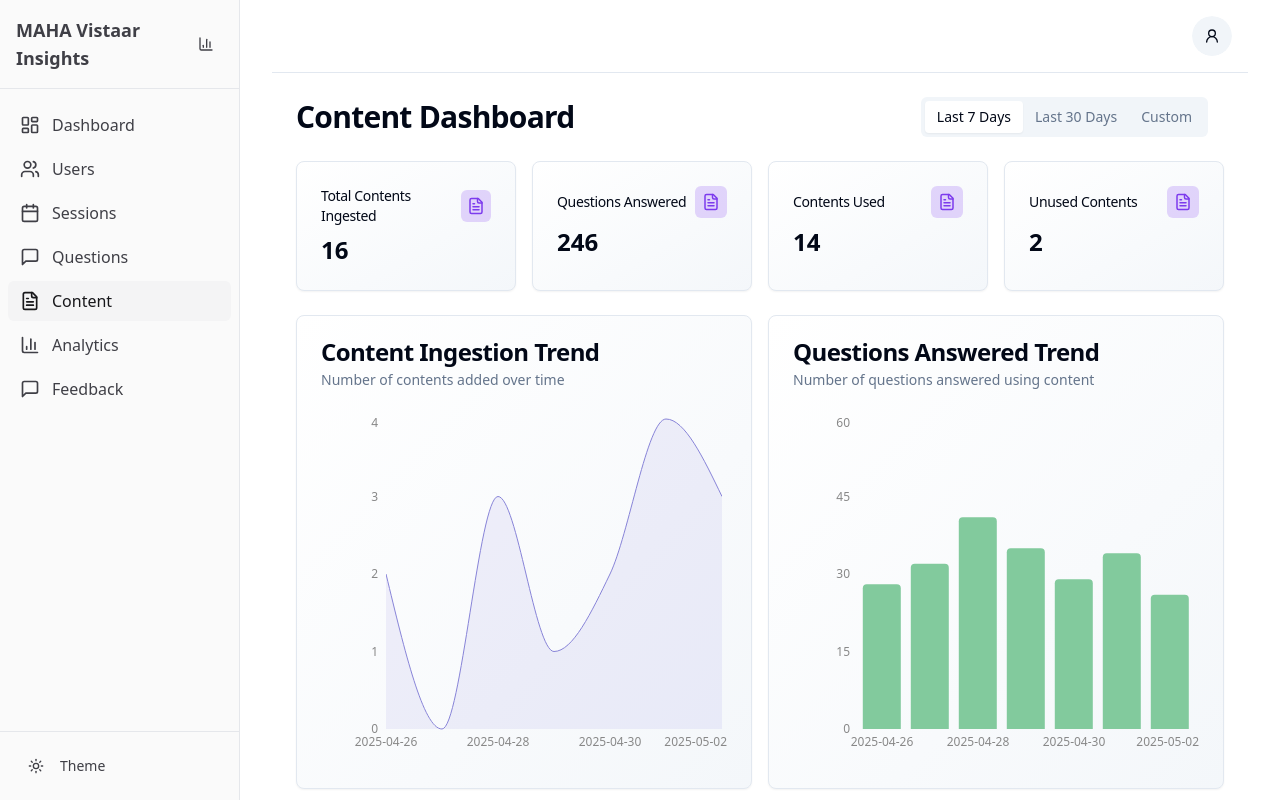
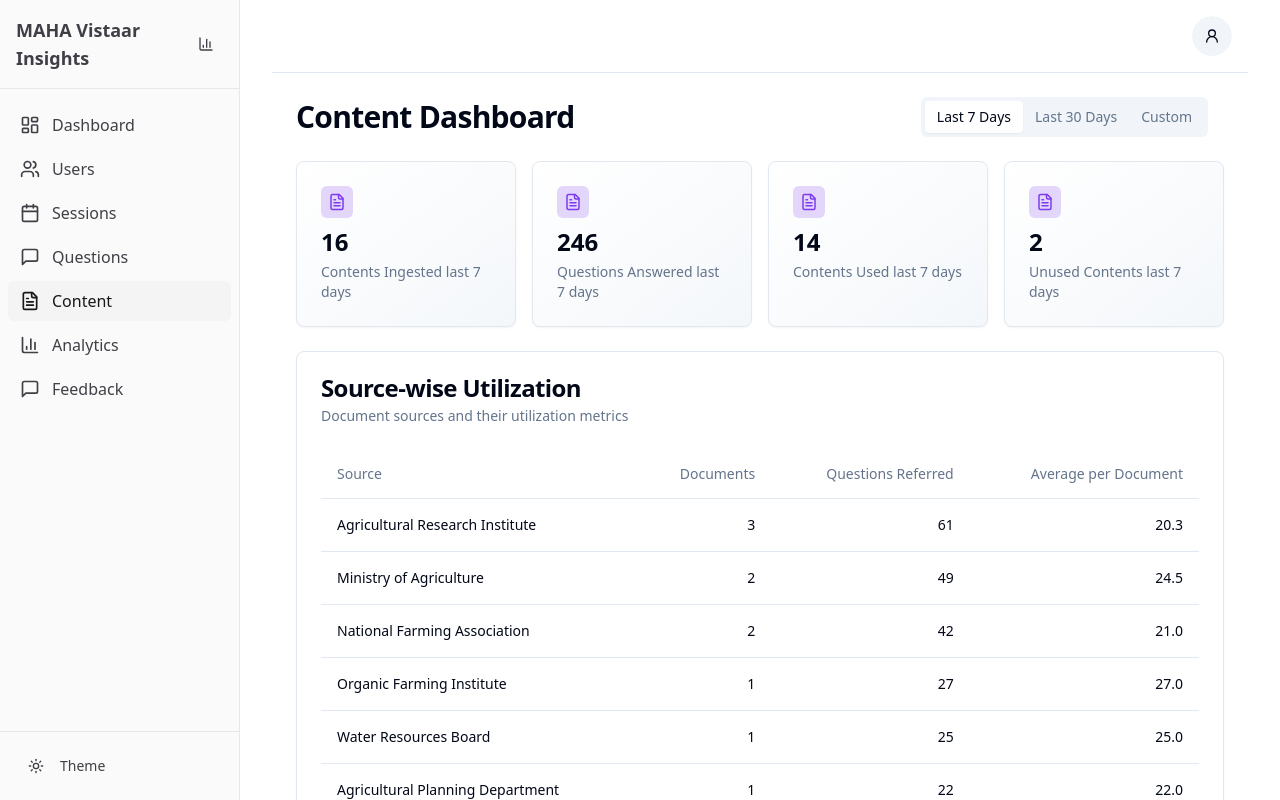
Before and after one commit to OpenAgriNet/oan-telemetry-dashboard-app, a React (Vite) app: page /content in a window 1280 px wide. Built offline with nearby package versions, Linux system fonts and the light colour scheme.

Commit message:
Refactor: Update content dashboard
Remove trend charts, update metric card display, and reorder content sections.

```diff
--- a/src/components/dashboard/MetricCard.tsx
+++ b/src/components/dashboard/MetricCard.tsx
@@ -40,22 +40,22 @@ const MetricCard: React.FC<MetricCardProps> = ({
   return (
     <Card className="card-gradient overflow-hidden">
       <CardHeader className="flex flex-row items-center justify-between pb-2 space-y-0">
-        <CardTitle className="text-sm font-medium">{title}</CardTitle>
         <div className="h-8 w-8 rounded-md bg-primary/20 flex items-center justify-center text-primary">
           {icon}
         </div>
       </CardHeader>
       <CardContent>
-        <div className="text-2xl font-bold">{value}</div>
-        {(description || trend) && (
-          <p className="mt-1 text-xs text-muted-foreground flex items-center">
-            {trend && (
-              <span className={`mr-1 ${getTrendColor()}`}>
-                {getTrendArrow()} {Math.abs(trend)}%
-              </span>
-            )}
-            {description}
-          </p>
+        <div className="text-2xl font-bold">{title}</div>
+        <p className="mt-1 text-sm text-muted-foreground">
+          {value}
+          {trend && (
+            <span className={`ml-2 ${getTrendColor()}`}>
+              {getTrendArrow()} {Math.abs(trend)}%
+            </span>
+          )}
+        </p>
+        {description && (
+          <p className="mt-1 text-xs text-muted-foreground">{description}</p>
         )}
       </CardContent>
     </Card>
--- a/src/pages/Content.tsx
+++ b/src/pages/Content.tsx
@@ -2,15 +2,12 @@
 import React, { useState } from "react";
 import { Card, CardContent, CardHeader, CardTitle, CardDescription } from "@/components/ui/card";
 import { Tabs, TabsContent, TabsList, TabsTrigger } from "@/components/ui/tabs";
-import { AreaChart, BarChart, Bar, Area, XAxis, YAxis, CartesianGrid, Tooltip, Legend, ResponsiveContainer } from "recharts";
 import { Table, TableBody, TableCell, TableHead, TableHeader, TableRow } from "@/components/ui/table";
-import { BarChart3, FileText } from "lucide-react";
-import { Button } from "@/components/ui/button";
+import { FileText } from "lucide-react";
 import DateRangePicker from "@/components/dashboard/DateRangePicker";
 import contentData from "../data/contentData.json";
 import { format } from "date-fns";
 import MetricCard from "@/components/dashboard/MetricCard";
-import TrendChart from "@/components/dashboard/TrendChart";
 
 const Content: React.FC = () => {
   const [dateRange, setDateRange] = useState<{ from: Date | undefined; to: Date | undefined }>({
@@ -18,7 +15,6 @@ const Content: React.FC = () => {
     to: undefined
   });
   const [activeTab, setActiveTab] = useState<string>("7days");
-  const [sourceViewMode, setSourceViewMode] = useState<"chart" | "table">("chart");
 
   // Format date for display
   const formatDate = (dateString: string) => {
@@ -53,6 +49,24 @@ const Content: React.FC = () => {
 
   const filteredMetrics = getFilteredMetricsByPeriod();
 
+  // Get period text based on active tab
+  const getPeriodText = () => {
+    if (dateRange.from && dateRange.to) {
+      return "in selected date range";
+    } else {
+      switch (activeTab) {
+        case "7days":
+          return "last 7 days";
+        case "30days":
+          return "last 30 days";
+        default:
+          return "";
+      }
+    }
+  };
+
+  const periodText = getPeriodText();
+
   return (
     <div className="space-y-6">
       <div className="flex justify-between items-center">
@@ -71,50 +85,65 @@ const Content: React.FC = () => {
         </div>
       </div>
 
-      {/* Metrics Cards */}
+      {/* Metrics Cards - Updated format */}
       <div className="grid gap-4 md:grid-cols-2 lg:grid-cols-4">
         <MetricCard
-          title="Total Contents Ingested"
-          value={contentData.metrics.totalContentsIngested}
+          title={contentData.metrics.totalContentsIngested.toString()}
+          value={`Contents Ingested ${periodText}`}
           icon={<FileText size={18} />}
         />
         <MetricCard
-          title="Questions Answered"
-          value={contentData.metrics.totalQuestionsAnswered}
+          title={contentData.metrics.totalQuestionsAnswered.toString()}
+          value={`Questions Answered ${periodText}`}
           icon={<FileText size={18} />}
         />
         <MetricCard
-          title="Contents Used"
-          value={contentData.metrics.totalContentsUsed}
+          title={contentData.metrics.totalContentsUsed.toString()}
+          value={`Contents Used ${periodText}`}
           icon={<FileText size={18} />}
         />
         <MetricCard
-          title="Unused Contents"
-          value={contentData.metrics.unusedContents}
+          title={contentData.metrics.unusedContents.toString()}
+          value={`Unused Contents ${periodText}`}
           icon={<FileText size={18} />}
         />
       </div>
 
-      {/* Charts */}
-      <div className="grid gap-4 grid-cols-1 md:grid-cols-2">
-        <TrendChart
-          title="Content Ingestion Trend"
-          description="Number of contents added over time"
-          data={filteredMetrics}
-          dataKey="contentsIngested"
-          type="area"
-          color="#8884d8"
-        />
-
-        <TrendChart
-          title="Questions Answered Trend"
-          description="Number of questions answered using content"
-          data={filteredMetrics}
-          dataKey="questionsAnswered"
-          type="bar"
-          color="#82ca9d"
-        />
-      </div>
+      {/* Source Utilization Section - Moved before Top 10 Most Used Contents */}
+      <Card>
+        <CardHeader>
+          <CardTitle>Source-wise Utilization</CardTitle>
+          <CardDescription>Document sources and their utilization metrics</CardDescription>
+        </CardHeader>
+        <CardContent>
+          <div className="overflow-auto">
+            <Table>
+              <TableHeader>
+                <TableRow>
+                  <TableHead>Source</TableHead>
+                  <TableHead className="text-right">Documents</TableHead>
+                  <TableHead className="text-right">Questions Referred</TableHead>
+                  <TableHead className="text-right">Average per Document</TableHead>
+                </TableRow>
+              </TableHeader>
+              <TableBody>
+                {contentData.sourceUtilization.map((source, index) => (
+                  <TableRow key={index}>
+                    <TableCell className="font-medium">{source.source}</TableCell>
+                    <TableCell className="text-right">{source.documentsCount}</TableCell>
+                    <TableCell className="text-right">{source.questionsReferred}</TableCell>
+                    <TableCell className="text-right">
+                      {source.documentsCount > 0
+                        ? (source.questionsReferred / source.documentsCount).toFixed(1)
+                        : "0"}
+                    </TableCell>
+                  </TableRow>
+                ))}
+              </TableBody>
+            </Table>
+          </div>
+        </CardContent>
+      </Card>
 
       {/* Content Tables - Full row layout */}
       <Card>
@@ -186,85 +215,6 @@ const Content: React.FC = () => {
           </div>
         </CardContent>
       </Card>
-
-      {/* Source Utilization Section */}
-      <Card>
-        <CardHeader className="flex flex-row items-center justify-between">
-          <div>
-            <CardTitle>Source-wise Utilization</CardTitle>
-            <CardDescription>Document sources and their utilization metrics</CardDescription>
-          </div>
-          <div className="flex space-x-2">
-            <Button
-              variant={sourceViewMode === "chart" ? "default" : "outline"}
-              size="sm"
-              onClick={() => setSourceViewMode("chart")}
-            >
-              <BarChart3 className="h-4 w-4 mr-1" /> Chart
-            </Button>
-            <Button
-              variant={sourceViewMode === "table" ? "default" : "outline"}
-              size="sm"
-              onClick={() => setSourceViewMode("table")}
-            >
-              <FileText className="h-4 w-4 mr-1" /> Table
-            </Button>
-          </div>
-        </CardHeader>
-        <CardContent>
-          {sourceViewMode === "chart" ? (
-            <div className="h-[400px]">
-              <ResponsiveContainer width="100%" height="100%">
-                <BarChart
-                  data={contentData.sourceUtilization}
-                  layout="vertical"
-                  margin={{ top: 5, right: 30, left: 120, bottom: 5 }}
-                >
-                  <CartesianGrid strokeDasharray="3 3" />
-                  <XAxis type="number" />
-                  <YAxis
-                    type="category"
-                    dataKey="source"
-                    width={120}
-                    tick={{ fontSize: 12 }}
-                  />
-                  <Tooltip />
-                  <Legend />
-                  <Bar name="Questions Referred" dataKey="questionsReferred" fill="#8884d8" />
-                  <Bar name="Documents Count" dataKey="documentsCount" fill="#82ca9d" />
-                </BarChart>
-              </ResponsiveContainer>
-            </div>
-          ) : (
-            <div className="overflow-auto">
-              <Table>
-                <TableHeader>
-                  <TableRow>
-                    <TableHead>Source</TableHead>
-                    <TableHead className="text-right">Documents</TableHead>
-                    <TableHead className="text-right">Questions Referred</TableHead>
-                    <TableHead className="text-right">Average per Document</TableHead>
-                  </TableRow>
-                </TableHeader>
-                <TableBody>
-                  {contentData.sourceUtilization.map((source, index) => (
-                    <TableRow key={index}>
-                      <TableCell className="font-medium">{source.source}</TableCell>
-                      <TableCell className="text-right">{source.documentsCount}</TableCell>
-                      <TableCell className="text-right">{source.questionsReferred}</TableCell>
-                      <TableCell className="text-right">
-                        {source.documentsCount > 0
-                          ? (source.questionsReferred / source.documentsCount).toFixed(1)
-                          : "0"}
-                      </TableCell>
-                    </TableRow>
-                  ))}
-                </TableBody>
-              </Table>
-            </div>
-          )}
-        </CardContent>
-      </Card>
     </div>
   );
 };
```
